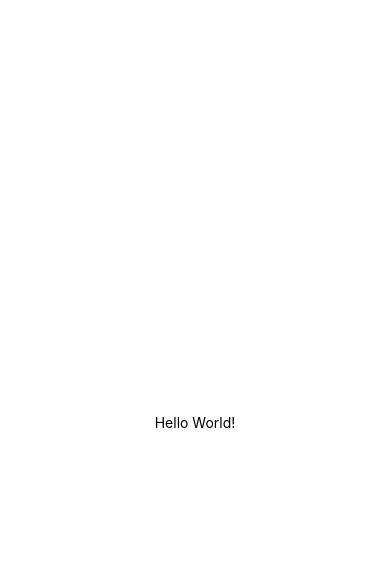
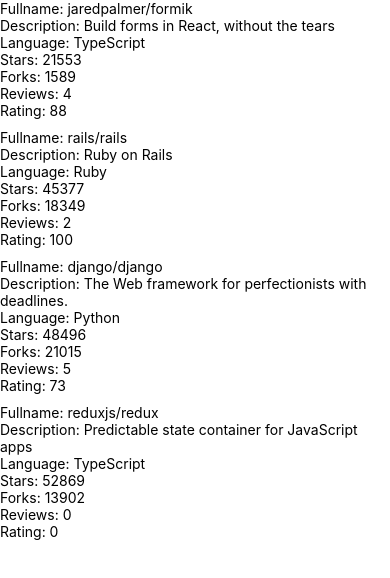
Before and after one commit to FrancisDeea/rate-repository-app, a React Native app: screen / in a window 390 px wide. Shown: the top 578 px of the page. Built offline with nearby package versions, Linux system fonts and the light colour scheme.

Commit message:
this is exercise 10.3

```diff
--- a/App.js
+++ b/App.js
@@ -1,20 +1,5 @@
-import { StatusBar } from 'expo-status-bar';
-import { StyleSheet, Text, View } from 'react-native';
+import Main from './src/components/Main';
 
 export default function App() {
-  return (
-    <View style={styles.container}>
-      <Text>Hello World!</Text>
-      <StatusBar style="auto" />
-    </View>
-  );
+  return <Main />;
 }
-
-const styles = StyleSheet.create({
-  container: {
-    flex: 1,
-    backgroundColor: '#fff',
-    alignItems: 'center',
-    justifyContent: 'center',
-  },
-});
--- /dev/null
+++ b/src/components/Main.jsx
@@ -0,0 +1,11 @@
+import RepositoryList from "./RepositoryList";
+
+const Main = () => {
+  return (
+    <main>
+      <RepositoryList />
+    </main>
+  );
+};
+
+export default Main;
--- /dev/null
+++ b/src/components/RepositoryItem.jsx
@@ -0,0 +1,18 @@
+import { Text, View } from "react-native";
+
+const RepositoryItem = ({ item }) => {
+    const { fullName, description, language, stargazersCount: stars, forksCount: forks, reviewCount: reviews, ratingAverage: rating } = item;
+    return (
+        <View>
+            <Text>Fullname: {fullName}</Text>
+            <Text>Description: {description}</Text>
+            <Text>Language: {language}</Text>
+            <Text>Stars: {stars}</Text>
+            <Text>Forks: {forks}</Text>
+            <Text>Reviews: {reviews}</Text>
+            <Text>Rating: {rating}</Text>
+        </View>
+    );
+};
+
+export default RepositoryItem;
--- /dev/null
+++ b/src/components/RepositoryList.jsx
@@ -0,0 +1,70 @@
+import { FlatList, View, StyleSheet } from 'react-native';
+import RepositoryItem from './RepositoryItem';
+
+const styles = StyleSheet.create({
+  separator: {
+    height: 10,
+  },
+});
+
+const repositories = [
+  {
+    id: 'jaredpalmer.formik',
+    fullName: 'jaredpalmer/formik',
+    description: 'Build forms in React, without the tears',
+    language: 'TypeScript',
+    forksCount: 1589,
+    stargazersCount: 21553,
+    ratingAverage: 88,
+    reviewCount: 4,
+    ownerAvatarUrl: 'https://avatars2.githubusercontent.com/u/4060187?v=4',
+  },
+  {
+    id: 'rails.rails',
+    fullName: 'rails/rails',
+    description: 'Ruby on Rails',
+    language: 'Ruby',
+    forksCount: 18349,
+    stargazersCount: 45377,
+    ratingAverage: 100,
+    reviewCount: 2,
+    ownerAvatarUrl: 'https://avatars1.githubusercontent.com/u/4223?v=4',
+  },
+  {
+    id: 'django.django',
+    fullName: 'django/django',
+    description: 'The Web framework for perfectionists with deadlines.',
+    language: 'Python',
+    forksCount: 21015,
+    stargazersCount: 48496,
+    ratingAverage: 73,
+    reviewCount: 5,
+    ownerAvatarUrl: 'https://avatars2.githubusercontent.com/u/27804?v=4',
+  },
+  {
+    id: 'reduxjs.redux',
+    fullName: 'reduxjs/redux',
+    description: 'Predictable state container for JavaScript apps',
+    language: 'TypeScript',
+    forksCount: 13902,
+    stargazersCount: 52869,
+    ratingAverage: 0,
+    reviewCount: 0,
+    ownerAvatarUrl: 'https://avatars3.githubusercontent.com/u/13142323?v=4',
+  },
+];
+
+const ItemSeparator = () => <View style={styles.separator} />;
+
+const RepositoryList = () => {
+  return (
+    <FlatList
+      data={repositories}
+      ItemSeparatorComponent={ItemSeparator}
+      renderItem={({ item }) => <RepositoryItem item={item} />}
+      keyExtractor={(item) => item.id}
+    />
+  );
+};
+
+export default RepositoryList;
```
